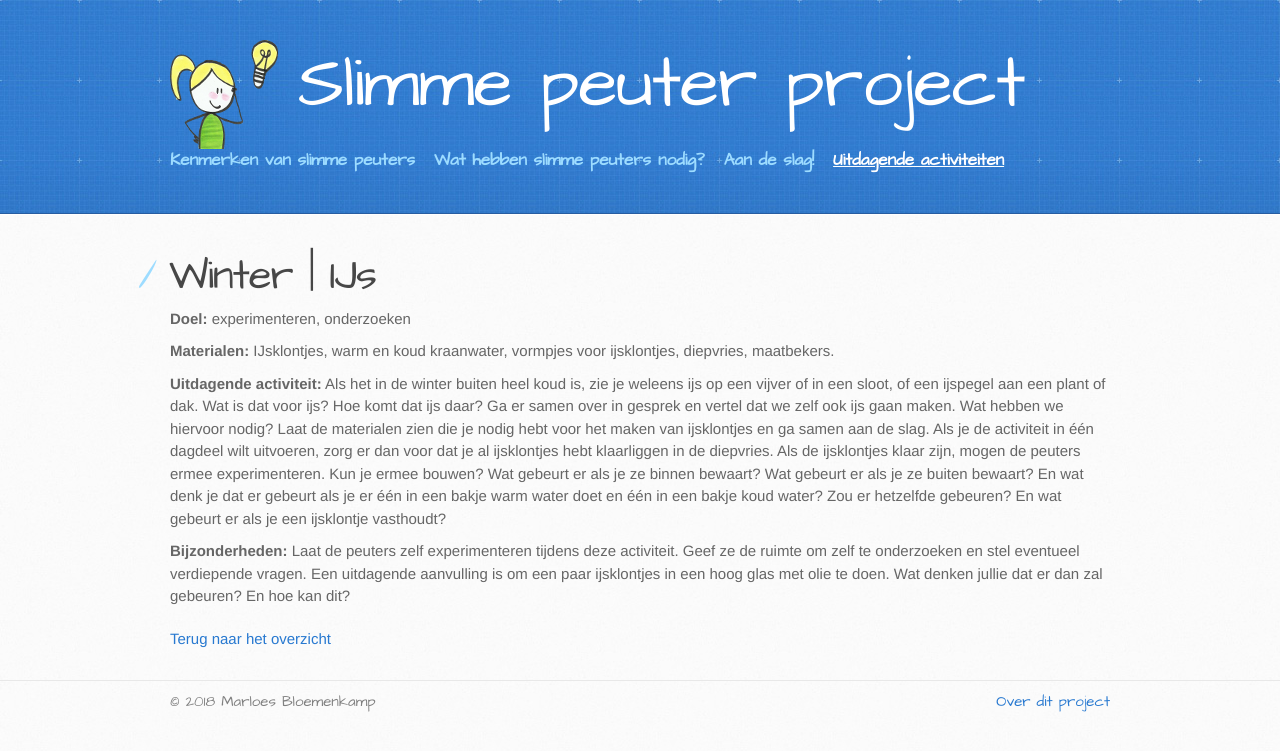
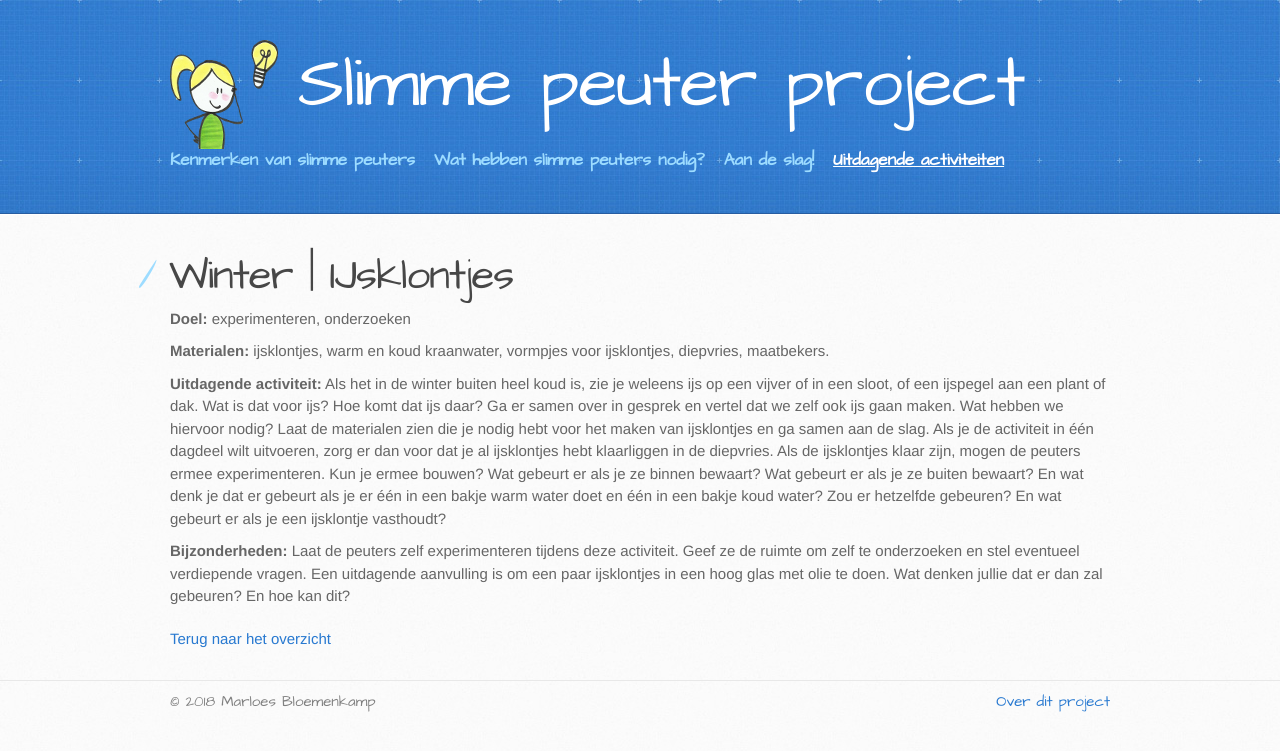
Before and after one commit to marloesbloemenkamp/marloesbloemenkamp.github.io, a Jekyll site: the page built from activiteiten/winter_ijsklontjes.md, in a window 1280 px wide. Shown: the top 751 px of the page. Built offline with Jekyll 4.4.1, drawn with Linux system fonts in a browser that asks for light colours.

Commit message:
Add two new activities in category 'winter'

```diff
--- a/activiteiten/ijs.md
+++ b/activiteiten/winter_ijsklontjes.md
@@ -1,8 +1,8 @@
 ---
 layout: activiteiten
-title: Winter | IJs
-permalink: activiteiten/ijs/
-menu_index: 51
+title: Winter | IJsklontjes
+permalink: activiteiten/ijsklontjes/
+menu_index: 50
 parent: activiteiten
 tags:
   - experimenteren
@@ -14,7 +14,7 @@
 
 <p style="margin-top: 10px;"/>
 
-**Materialen:** IJsklontjes, warm en koud kraanwater, vormpjes voor ijsklontjes, diepvries, maatbekers.
+**Materialen:** ijsklontjes, warm en koud kraanwater, vormpjes voor ijsklontjes, diepvries, maatbekers.
 
 <p style="margin-top: 10px;"/>
 
```
Also changed, not shown: activiteiten/winter_ijsvriendjes.md (added, +25 -0 lines), activiteiten/winter_slee.md (renamed from activiteiten/slee.md, +2 -2 lines), activiteiten/winter_sneeuwkistal.md (added, +25 -0 lines).
